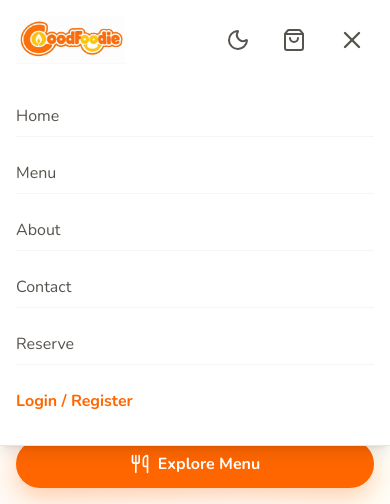
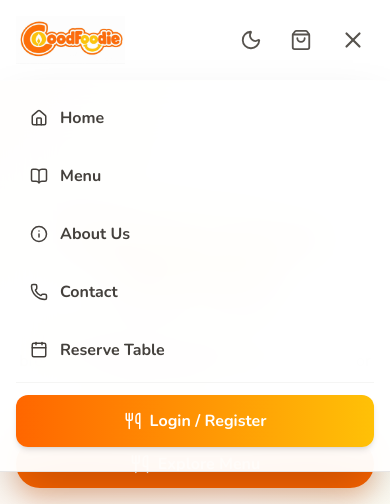
Before and after one commit to dag-ux/Gofoodie-restaurant-management-system, a React (Vite) app in the folder client/: page / in a window 390 px wide. Both pictures are taken after a click on the button 352 px from the left and 40 px from the top of the page. Shown: the top 504 px of the page. Built offline with nearby package versions, Linux system fonts and the light colour scheme; no server answers.

Commit message:
feat: upgraded mobile menu to modern classic elegant style

```diff
--- a/client/src/components/Navbar.tsx
+++ b/client/src/components/Navbar.tsx
@@ -1,6 +1,20 @@
 import { useState } from 'react';
 import { Link, useNavigate } from 'react-router-dom';
-import { ShoppingBag, Utensils, Menu, X, LogOut, User as UserIcon, Sun, Moon } from 'lucide-react';
+import {
+  ShoppingBag,
+  Utensils,
+  Menu,
+  X,
+  LogOut,
+  User as UserIcon,
+  Sun,
+  Moon,
+  Home,
+  BookOpen,
+  Info,
+  Phone,
+  Calendar
+} from 'lucide-react';
 import { useCartStore } from '../store/useCartStore';
 import { useAuthStore } from '../store/useAuthStore';
 import { useThemeStore } from '../store/useThemeStore';
@@ -26,19 +40,11 @@ const Navbar = () => {
       <div className="max-w-7xl mx-auto px-4 sm:px-6 lg:px-8">
         <div className="flex justify-between items-center h-20">
 
-          {/* 👇 FIXED LOGO: Renders both, uses CSS to show the correct one 👇 */}
-          <Link to="/" className="flex items-center gap-2 z-50">
+          {/* Logo */}
+          <Link to="/" className="flex items-center gap-2 z-50" onClick={() => setIsMenuOpen(false)}>
             <div className="relative h-12 md:h-14 w-32 md:w-40">
-              <img
-                src={logoLight}
-                alt="GoofFoodie"
-                className="block dark:hidden h-full w-auto object-contain"
-              />
-              <img
-                src={logoDark}
-                alt="GoofFoodie"
-                className="hidden dark:block h-full w-auto object-contain"
-              />
+              <img src={logoLight} alt="GoofFoodie" className="block dark:hidden h-full w-auto object-contain" />
+              <img src={logoDark} alt="GoofFoodie" className="hidden dark:block h-full w-auto object-contain" />
             </div>
           </Link>
 
@@ -51,14 +57,14 @@ const Navbar = () => {
             <Link to="/reserve" className="text-stone-600 dark:text-stone-300 hover:text-gofoodie-orange transition-colors font-bold">Reserve</Link>
           </div>
 
-          {/* Right Side Icons */}
-          <div className="flex items-center gap-4 md:gap-6">
-            <button onClick={toggleTheme} className="p-2 text-stone-600 dark:text-stone-300 hover:text-gofoodie-orange">
-              {isDark ? <Sun size={24} /> : <Moon size={24} />}
+          {/* Right Side Icons (Desktop & Mobile) */}
+          <div className="flex items-center gap-3 md:gap-6">
+            <button onClick={toggleTheme} className="p-2 text-stone-600 dark:text-stone-300 hover:text-gofoodie-orange transition-colors">
+              {isDark ? <Sun size={22} /> : <Moon size={22} />}
             </button>
 
-            <Link to="/cart" className="relative p-2 text-stone-600 dark:text-stone-300 hover:text-gofoodie-orange">
-              <ShoppingBag size={24} />
+            <Link to="/cart" className="relative p-2 text-stone-600 dark:text-stone-300 hover:text-gofoodie-orange transition-colors">
+              <ShoppingBag size={22} />
               {totalItems > 0 && (
                 <span className="absolute top-0 right-0 bg-gofoodie-orange text-white text-xs font-bold w-5 h-5 flex items-center justify-center rounded-full">
                   {totalItems}
@@ -72,12 +78,12 @@ const Navbar = () => {
                 <span className="text-stone-600 dark:text-stone-300 font-bold text-sm flex items-center gap-2">
                   <UserIcon size={16} /> {user.name}
                 </span>
-                <button onClick={handleLogout} className="text-red-400 hover:text-red-500 p-2">
+                <button onClick={handleLogout} className="text-red-400 hover:text-red-500 p-2 transition-colors">
                   <LogOut size={20} />
                 </button>
               </div>
             ) : (
-              <Link to="/login" className="bg-gofoodie-orange text-white px-6 py-2.5 rounded-full font-bold hover:bg-orange-600 hidden md:flex items-center gap-2">
+              <Link to="/login" className="bg-gofoodie-orange text-white px-6 py-2.5 rounded-full font-bold hover:bg-orange-600 hidden md:flex items-center gap-2 transition-colors">
                 <Utensils size={18} /> Login
               </Link>
             )}
@@ -85,48 +91,62 @@ const Navbar = () => {
             {/* Mobile Hamburger Button */}
             <button
               onClick={() => setIsMenuOpen(!isMenuOpen)}
-              className="md:hidden p-2 text-stone-600 dark:text-stone-300 z-50"
+              className="md:hidden p-2 text-stone-600 dark:text-stone-300 z-50 hover:text-gofoodie-orange transition-colors"
             >
-              {isMenuOpen ? <X size={28} /> : <Menu size={28} />}
+              {isMenuOpen ? <X size={26} /> : <Menu size={26} />}
             </button>
           </div>
         </div>
       </div>
 
-      {/* Mobile Menu Dropdown */}
+      {/* 👇 PREMIUM MOBILE MENU DROPDOWN 👇 */}
       <div
-        className={`md:hidden absolute top-20 left-0 w-full bg-white dark:bg-black border-b border-stone-200 dark:border-stone-800 shadow-lg transition-all duration-300 ease-in-out ${
+        className={`md:hidden absolute top-20 left-0 w-full bg-white/95 dark:bg-black/95 backdrop-blur-xl border-b border-stone-200 dark:border-stone-800 shadow-2xl transition-all duration-300 ease-in-out ${
           isMenuOpen ? 'opacity-100 visible translate-y-0' : 'opacity-0 invisible -translate-y-4'
         }`}
       >
-        <div className="flex flex-col px-4 pt-4 pb-6 space-y-4 font-medium text-base">
-          <Link to="/" onClick={() => setIsMenuOpen(false)} className="text-stone-600 dark:text-stone-300 hover:text-gofoodie-orange py-2 border-b border-stone-100 dark:border-stone-800">Home</Link>
-          <Link to="/menu" onClick={() => setIsMenuOpen(false)} className="text-stone-600 dark:text-stone-300 hover:text-gofoodie-orange py-2 border-b border-stone-100 dark:border-stone-800">Menu</Link>
-          <Link to="/about" onClick={() => setIsMenuOpen(false)} className="text-stone-600 dark:text-stone-300 hover:text-gofoodie-orange py-2 border-b border-stone-100 dark:border-stone-800">About</Link>
-          <Link to="/contact" onClick={() => setIsMenuOpen(false)} className="text-stone-600 dark:text-stone-300 hover:text-gofoodie-orange py-2 border-b border-stone-100 dark:border-stone-800">Contact</Link>
-          <Link to="/reserve" onClick={() => setIsMenuOpen(false)} className="text-stone-600 dark:text-stone-300 hover:text-gofoodie-orange py-2 border-b border-stone-100 dark:border-stone-800">Reserve</Link>
+        <div className="flex flex-col px-4 pt-3 pb-6 space-y-1.5">
 
-          {user ? (
-            <>
-              <span className="text-stone-600 dark:text-stone-300 py-2 border-b border-stone-100 dark:border-stone-800 flex items-center gap-2">
-                <UserIcon size={18} /> Logged in as {user.name}
-              </span>
-              <button
-                onClick={handleLogout}
-                className="text-left text-red-400 py-2 border-b border-stone-100 dark:border-stone-800 font-bold"
-              >
-                Logout
-              </button>
-            </>
-          ) : (
-            <Link
-              to="/login"
-              onClick={() => setIsMenuOpen(false)}
-              className="text-gofoodie-orange py-2 font-bold"
-            >
-              Login / Register
-            </Link>
-          )}
+          {/* Links with Icons */}
+          <Link to="/" onClick={() => setIsMenuOpen(false)} className="flex items-center gap-3 p-3.5 rounded-xl text-stone-700 dark:text-stone-300 font-bold hover:bg-stone-100 dark:hover:bg-stone-900 hover:text-gofoodie-orange transition-all">
+            <Home size={18} /> Home
+          </Link>
+          <Link to="/menu" onClick={() => setIsMenuOpen(false)} className="flex items-center gap-3 p-3.5 rounded-xl text-stone-700 dark:text-stone-300 font-bold hover:bg-stone-100 dark:hover:bg-stone-900 hover:text-gofoodie-orange transition-all">
+            <BookOpen size={18} /> Menu
+          </Link>
+          <Link to="/about" onClick={() => setIsMenuOpen(false)} className="flex items-center gap-3 p-3.5 rounded-xl text-stone-700 dark:text-stone-300 font-bold hover:bg-stone-100 dark:hover:bg-stone-900 hover:text-gofoodie-orange transition-all">
+            <Info size={18} /> About Us
+          </Link>
+          <Link to="/contact" onClick={() => setIsMenuOpen(false)} className="flex items-center gap-3 p-3.5 rounded-xl text-stone-700 dark:text-stone-300 font-bold hover:bg-stone-100 dark:hover:bg-stone-900 hover:text-gofoodie-orange transition-all">
+            <Phone size={18} /> Contact
+          </Link>
+          <Link to="/reserve" onClick={() => setIsMenuOpen(false)} className="flex items-center gap-3 p-3.5 rounded-xl text-stone-700 dark:text-stone-300 font-bold hover:bg-stone-100 dark:hover:bg-stone-900 hover:text-gofoodie-orange transition-all">
+            <Calendar size={18} /> Reserve Table
+          </Link>
+
+          {/* Auth Section */}
+          <div className="pt-3 mt-2 border-t border-stone-100 dark:border-stone-800">
+            {user ? (
+              <div className="space-y-2">
+                <div className="flex items-center gap-3 p-3.5 bg-stone-50 dark:bg-stone-900 rounded-xl">
+                  <div className="bg-gofoodie-orange/10 p-2 rounded-full">
+                    <UserIcon size={18} className="text-gofoodie-orange" />
+                  </div>
+                  <div>
+                    <p className="text-sm font-bold text-stone-900 dark:text-white">{user.name}</p>
+                    <p className="text-xs text-stone-500">{user.role}</p>
+                  </div>
+                </div>
+                <button onClick={handleLogout} className="w-full flex items-center justify-center gap-2 p-3.5 rounded-xl text-red-500 font-bold bg-red-50 dark:bg-red-900/20 hover:bg-red-100 transition-colors">
+                  <LogOut size={18} /> Logout
+                </button>
+              </div>
+            ) : (
+              <Link to="/login" onClick={() => setIsMenuOpen(false)} className="w-full flex items-center justify-center gap-2 bg-gradient-to-r from-gofoodie-orange to-gofoodie-yellow text-white py-3.5 rounded-xl font-bold shadow-md hover:opacity-90 transition-all">
+                <Utensils size={18} /> Login / Register
+              </Link>
+            )}
+          </div>
         </div>
       </div>
     </nav>
```
